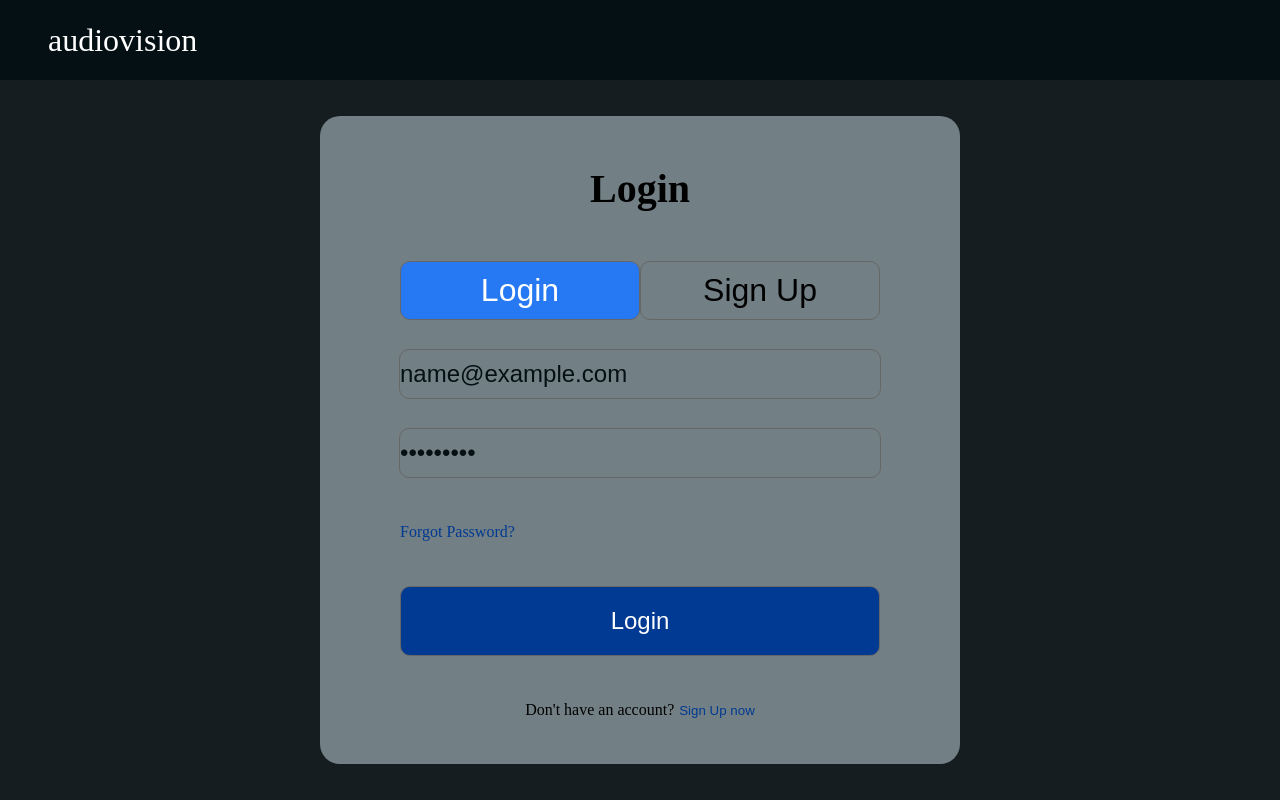
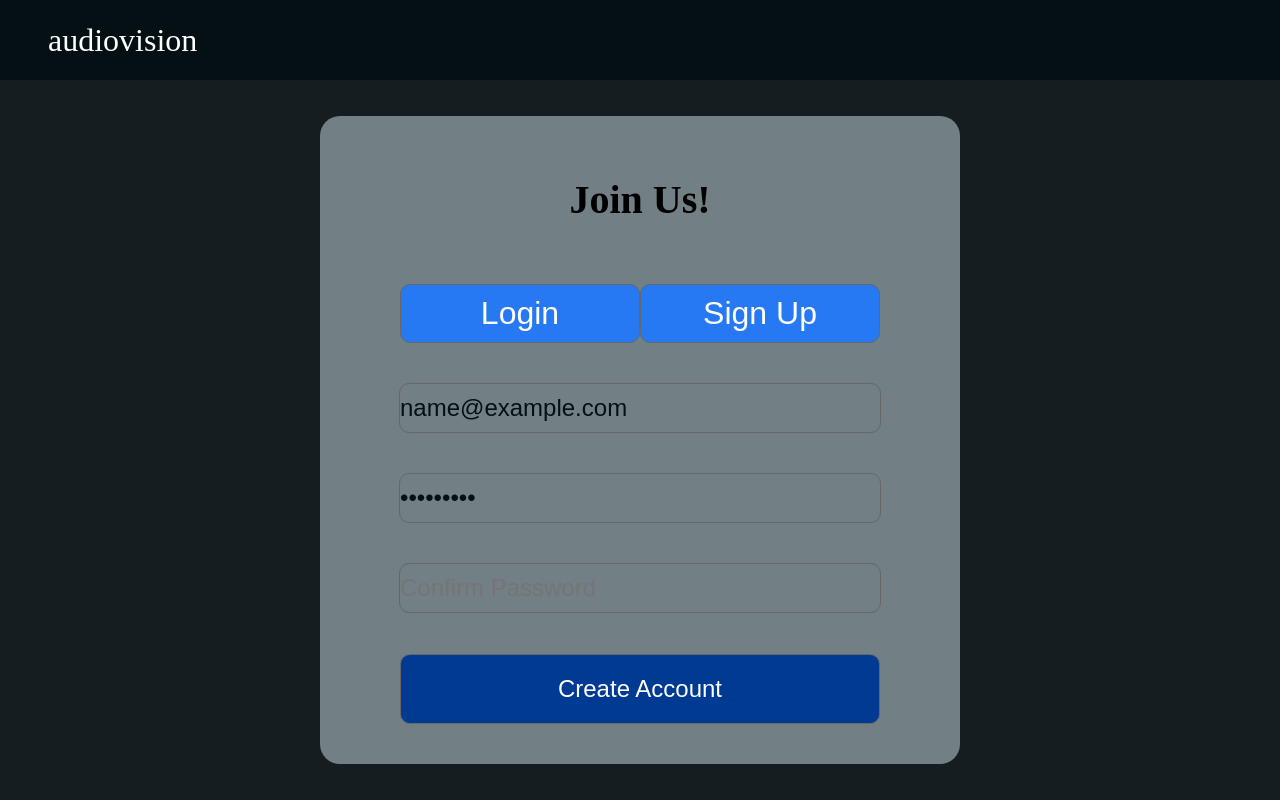
Before and after one commit to poke8014/CS161, a React (Create React App) app in the folder dev/: page /login in a window 1280 px wide. Both pictures are taken after typing "name@example.com", "Sample123" into the empty fields and a click on the button "Login". Built offline with nearby package versions, Linux system fonts and the light colour scheme.

Commit message:
updated the login page to make it dynamic
I added a SignUpRef used to focus on the email input element. Added logic to change the style of the elements based on whether the user is on the signup or login tab.

```diff
--- a/dev/src/pages/loginPage/LoginPage.js
+++ b/dev/src/pages/loginPage/LoginPage.js
@@ -4,10 +4,39 @@ import "./LoginPage.css"
 
 export default function LoginPage(){
 
-    const [formType, setFormType] = React.useState("login");
+    const [formLogin, setFormType] = React.useState(true);
+
+    const signUpRef = React.useRef(null)
 
     function changeFormType(e){
         e.preventDefault()
+        let buttonPressed = String(e.target.className)
+        switch(buttonPressed){
+            case "signup-button-form":
+                setFormType(prev => !prev)
+                break;
+            case "login-button-form":
+                setFormType(prev => !prev)
+                break;
+            case "signup-now-button":
+                setFormType(false)
+                signUpRef.current.focus()
+                break;
+        }
+    }
+
+    const selectedStyle = {
+        "backgroundColor": "#2678F3",
+        "color": "white"
+    }
+
+    const defaultStyle = {
+        "margin": "0",
+        "fontSize": "4ch",
+        "padding": "10px 0px",
+        "flex": "1",
+        "borderRadius": "10px",
+        "border": "1px solid rgb(103, 103, 103)"
     }
 
     return (
@@ -18,18 +47,25 @@ export default function LoginPage(){
             />
             <div className="login-signup-container">
                 <form className="login-signup-box" method="get">
-                    <p className="form-type">Login</p>
+                    <p className="form-type">{formLogin ? "Welcome Back!": "Join Us!"}</p>
                     <div className="login-signup-buttons">
-                        <button className="login-button-form" onClick={changeFormType}>Login</button>
-                        <button className="signup-button-form" onClick={changeFormType}>Sign Up</button>
+                        <button className="login-button-form" onClick={changeFormType}
+                        style={formLogin ? selectedStyle : defaultStyle}>Login</button>
+                        <button className="signup-button-form" onClick={changeFormType}
+                        style={!formLogin ? selectedStyle : defaultStyle}>Sign Up</button>
                     </div>
-                    <input type={"email"} placeholder="Email Address" />
-                    <input type={"password"} placeholder="Password" />
-                    <p className="forgot-password">Forgot Password?</p>
-                    <input className="login-button-submit" type={"submit"} value="Login"/>
-                    <p className="no-account">Don't have an account?
-                        <button className="signup-now-button" onClick={changeFormType}>Sign Up now</button>
-                    </p>
+                    <input type={"email"} placeholder="Email Address" ref={signUpRef} name="email"/>
+                    <input type={"password"} placeholder="Password" name="pass"/>
+                    {formLogin ? <p className="forgot-password">Forgot Password?</p>
+                        : <input type={"password"} placeholder="Confirm Password" />
+                    }
+                    <input className="login-button-submit" type={"submit"}
+                        value={formLogin ? "Login": "Create Account"}/>
+                    {formLogin &&
+                        <p className="no-account">Don't have an account?
+                            <button className="signup-now-button" onClick={changeFormType}>Sign Up now</button>
+                        </p>
+                    }
                 </form>
             </div>
         </div>
```
